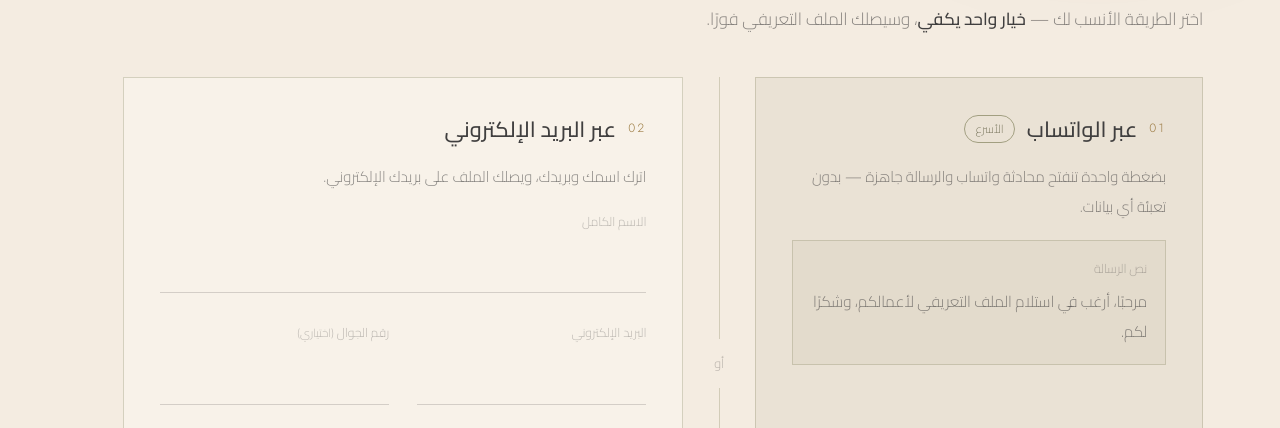
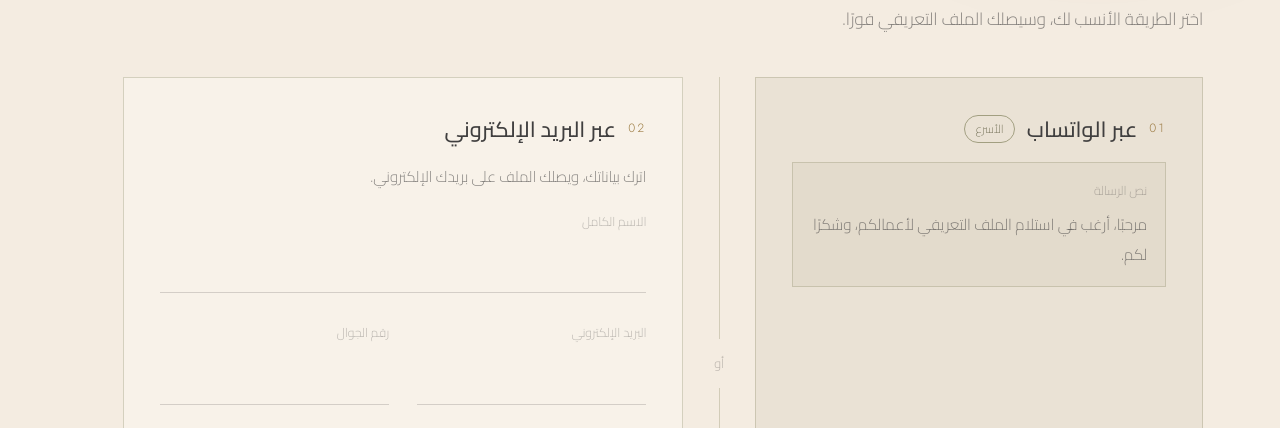
Before and after one commit to hebaalyahia-code/Hebaalyahia, a plain HTML site: page profile-request.html in a window 1280 px wide. Shown: the part 352-780 px from the top of the page. Drawn offline with Linux system fonts and the light colour scheme.

Commit message:
Add files via upload

```diff
--- a/profile-request.html
+++ b/profile-request.html
@@ -56,23 +56,22 @@
       <a class="back" href="index.html#profile"><span class="a">&rarr;</span> رجوع</a>
       <div class="kicker" style="margin-block-start:26px;margin-block-end:14px">Company Profile</div>
       <h2>اطلب الملف التعريفي</h2>
-      <p class="lede" style="margin-block-start:22px">اختر الطريقة الأنسب لك — <strong>خيار واحد يكفي</strong>، وسيصلك الملف التعريفي فورًا.</p>
+      <p class="lede" style="margin-block-start:22px">اختر الطريقة الأنسب لك، وسيصلك الملف التعريفي فورًا.</p>
       <div class="pchoices">
         <section class="pchoice pwa" aria-labelledby="opt1">
           <div class="ptag"><span class="pn">01</span><h3 id="opt1">عبر الواتساب</h3><span class="pbadge">الأسرع</span></div>
-          <p class="pdesc">بضغطة واحدة تنفتح محادثة واتساب والرسالة جاهزة — بدون تعبئة أي بيانات.</p>
           <div class="pmsg"><span class="k">نص الرسالة</span><p id="wa-msg">مرحبًا، أرغب في استلام الملف التعريفي لأعمالكم، وشكرًا لكم.</p></div>
           <a class="fill wa" href="https://wa.me/966548651125?text=%D9%85%D8%B1%D8%AD%D8%A8%D9%8B%D8%A7%D8%8C%20%D8%A3%D8%B1%D8%BA%D8%A8%20%D9%81%D9%8A%20%D8%A7%D8%B3%D8%AA%D9%84%D8%A7%D9%85%20%D8%A7%D9%84%D9%85%D9%84%D9%81%20%D8%A7%D9%84%D8%AA%D8%B9%D8%B1%D9%8A%D9%81%D9%8A%20%D9%84%D8%A3%D8%B9%D9%85%D8%A7%D9%84%D9%83%D9%85%D8%8C%20%D9%88%D8%B4%D9%83%D8%B1%D9%8B%D8%A7%20%D9%84%D9%83%D9%85." target="_blank" rel="noopener"><svg class="icn wa-i" viewBox="0 0 24 24" aria-hidden="true"><path fill="none" stroke="currentColor" stroke-width="1.7" stroke-linejoin="round" d="M12 3a9 9 0 0 0-7.8 13.5L3 21l4.6-1.2A9 9 0 1 0 12 3Z"/><path d="M9.2 7.6c.3 0 .5.1.6.4l.7 1.6c.1.3 0 .5-.1.7l-.5.6c-.1.1-.1.3 0 .5a6.6 6.6 0 0 0 2.9 2.6c.2.1.4.1.5-.1l.6-.7c.2-.2.4-.2.6-.1l1.6.8c.2.1.4.3.3.6-.1 1.1-1 1.8-2 1.8-2.9-.2-6.2-3.5-6.3-6.4 0-1 .7-1.8 1.6-2.3Z"/></svg>اطلب عبر الواتساب <span class="a">&rarr;</span></a>
         </section>
         <div class="por" aria-hidden="true"><span>أو</span></div>
         <section class="pchoice" aria-labelledby="opt2">
           <div class="ptag"><span class="pn">02</span><h3 id="opt2">عبر البريد الإلكتروني</h3></div>
-          <p class="pdesc">اترك اسمك وبريدك، ويصلك الملف على بريدك الإلكتروني.</p>
+          <p class="pdesc">اترك بياناتك، ويصلك الملف على بريدك الإلكتروني.</p>
         <form class="form pform pmail" id="profile-form" data-to="heba.signature@gmail.com">
           <div class="frow3">
             <div class="fld"><label for="pn">الاسم الكامل</label><input id="pn" name="name" type="text" autocomplete="name" required></div>
             <div class="fld"><label for="pe">البريد الإلكتروني</label><input id="pe" name="email" type="email" autocomplete="email" required></div>
-            <div class="fld"><label for="pp">رقم الجوال <span class="opt">(اختياري)</span></label><input id="pp" name="phone" type="tel" autocomplete="tel" class="ltr"></div>
+            <div class="fld"><label for="pp">رقم الجوال</label><input id="pp" name="phone" type="tel" autocomplete="tel" class="ltr" required></div>
           </div>
           <div class="pmsg"><span class="k">نص الرسالة</span><p id="profile-msg">أرغب في استلام الملف التعريفي لأعمالكم، وشكرًا لكم.</p></div>
           <button class="fill" type="submit">إرسال الطلب <span class="a">&rarr;</span></button>
```
Also changed, not shown: profile-request-en.html (+3 -4 lines).
